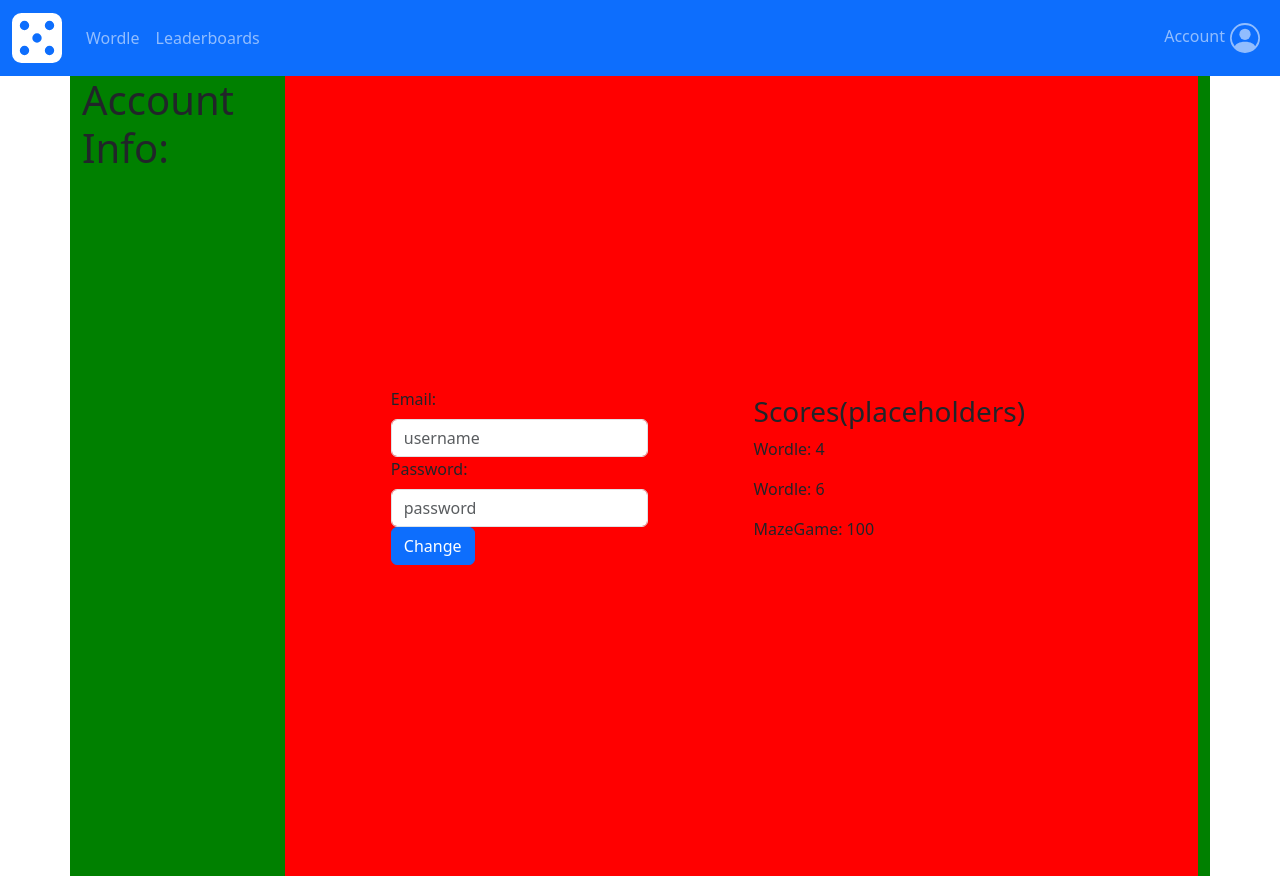
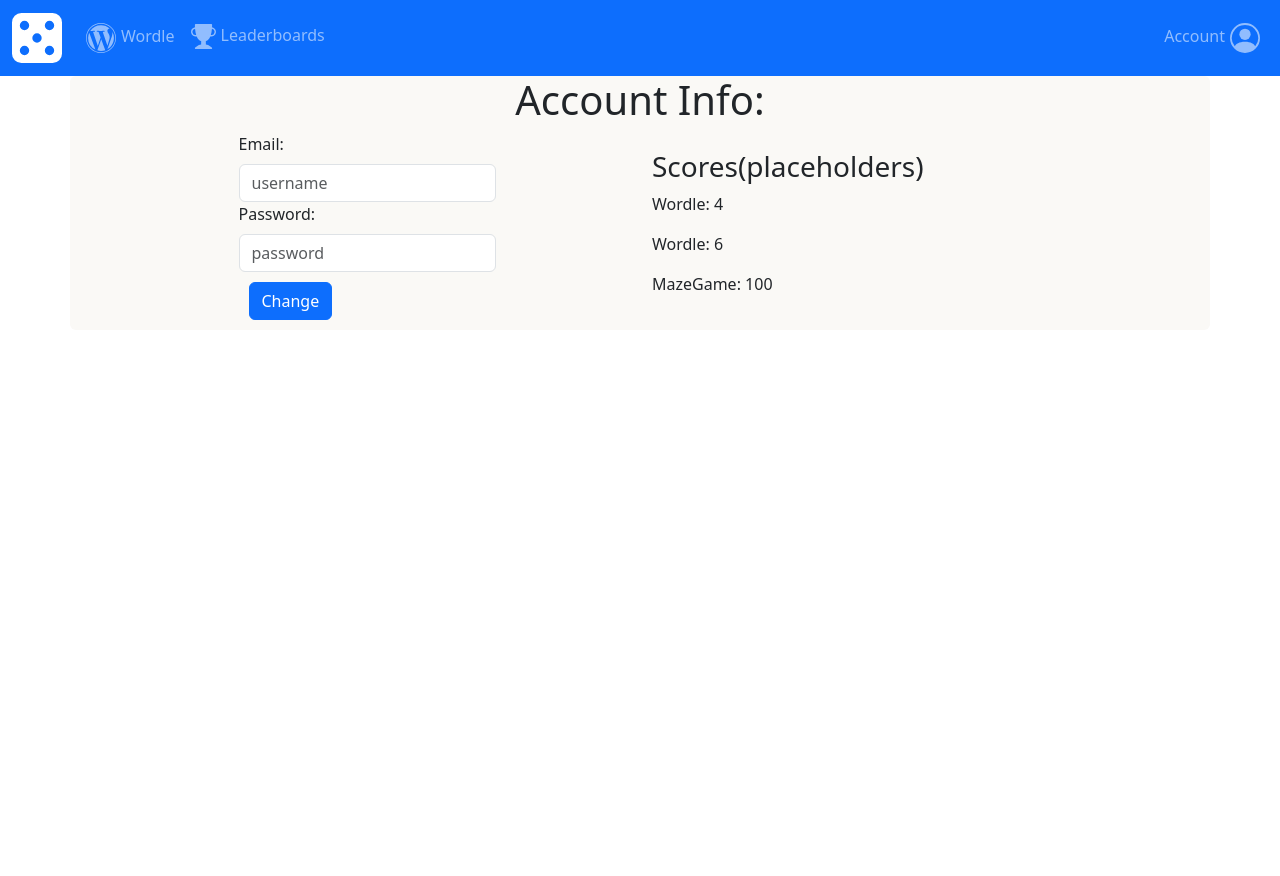
Before and after one commit to MichaelWhiting/PersonalProjectWD, a React (Vite) app: page /account in a window 1280 px wide. After the commit the page ends 800 px from the top, so only its background shows below. Built offline with nearby package versions, Linux system fonts and the light colour scheme.

Commit message:
added some improvements to the accountpage ui

```diff
--- a/src/NavBar.jsx
+++ b/src/NavBar.jsx
@@ -5,15 +5,21 @@ import * as Icon from "react-bootstrap-icons";
 function NavigationBar() {
     return (
         <Navbar expand='md' bg='primary' data-bs-theme='dark'>
-            <Container fluid>
+            <Container fluid className="d-flex">
                 <Navbar.Brand href="#home">
                     <Icon.Dice5Fill style={{width: 50, height: 50}}/>
                 </Navbar.Brand>
                 <Navbar.Toggle aria-controls="basic-navbar-nav"/>
                 <Navbar.Collapse>
                     <Nav className="me-auto">
-                        <Link className="nav-link" to="/game1">Wordle</Link>
-                        <Link className="nav-link" to="/leaderboards">Leaderboards</Link>
+                        <Link className="nav-link" to="/game1">
+                        <Icon.Wordpress style={{width: 30, height: 30, marginRight: 5}}/>
+                            Wordle
+                        </Link>
+                        <Link className="nav-link" to="/leaderboards">
+                            <Icon.TrophyFill style={{width: 25, height: 25, marginRight: 5}}/>
+                            Leaderboards
+                        </Link>
                     </Nav>
                     <Nav className="ms-auto">
                         <Link className="nav-link" to="/account">
--- a/src/components/AccountEditCell.jsx
+++ b/src/components/AccountEditCell.jsx
@@ -12,7 +12,7 @@ function AccountEditCell() {
                     <Form.Label>Password: </Form.Label>
                     <Form.Control type="password" placeholder="password"/>
 
-                    <Button variant="primary" type="submit">Change</Button>
+                    <Button variant="primary" type="submit" style={{margin: 10}}>Change</Button>
                 </Form.Group>
             </Form>
         </Container>
--- a/src/components/AccountInfoCell.jsx
+++ b/src/components/AccountInfoCell.jsx
@@ -5,9 +5,11 @@ import AccountScoresCell from "./AccountScoresCell.jsx";
 function AccountInfoCell() {
 
     return (
-        <Container className="min-vh-100 d-flex" style={{background: "green"}}>
-            <h1>Account Info:</h1>
-            <Container className="d-flex vh-20 justify-content-center align-items-center" style={{background: "red"}}>
+        <Container className="rounded align-items-center" style={{background: "#FAF9F6"}}>
+            <Container className="d-flex vh-80 justify-content-center">
+                <h1>Account Info:</h1>
+            </Container>
+            <Container className="d-flex vh-20 justify-content-center align-items-center">
                 <AccountEditCell/>
                 <AccountScoresCell/>
             </Container>
```
